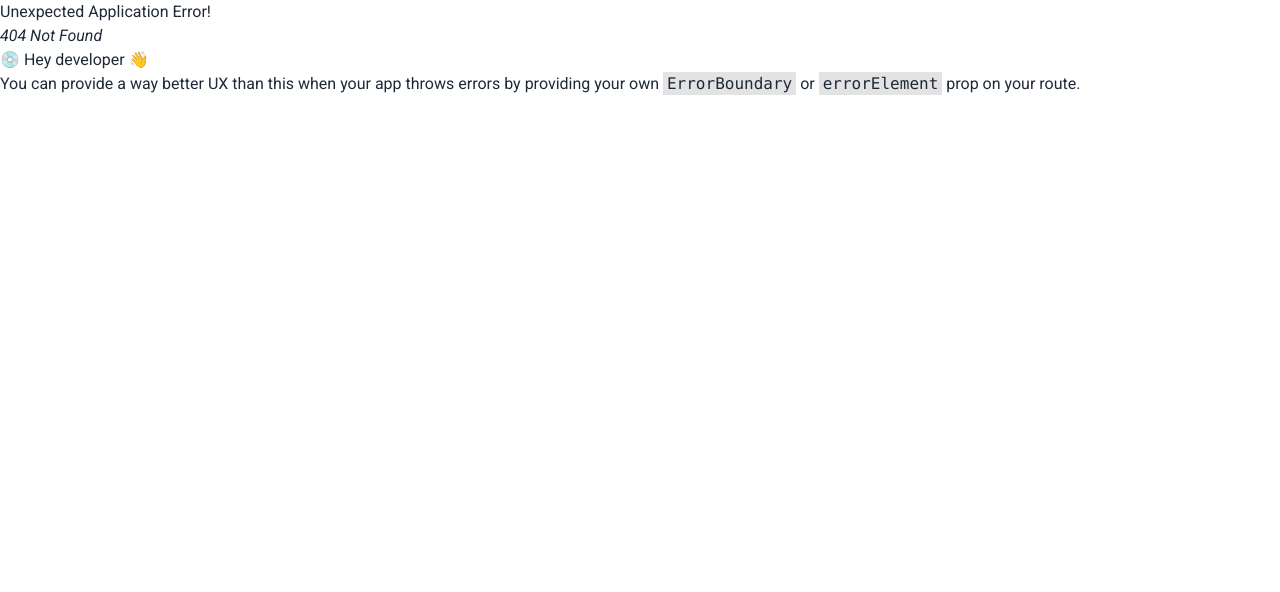
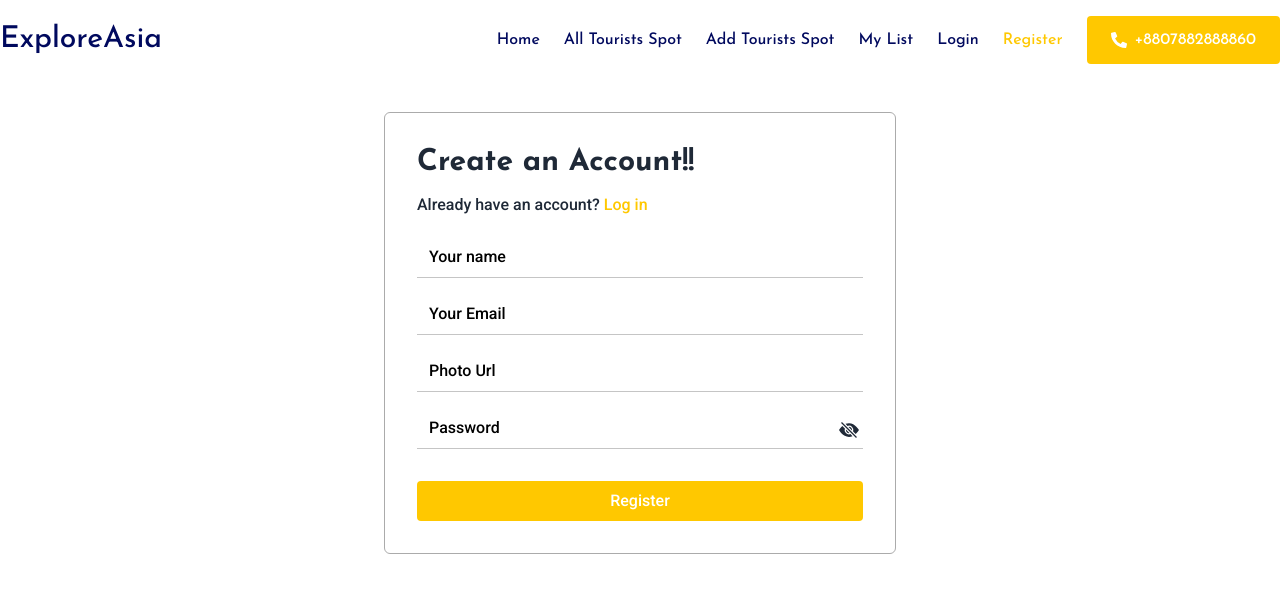
Before and after one commit to kamruzzamanbayezid/A10-tourism-management-website-client, a React (Vite) app: page /register in a window 1280 px wide. Before the commit this address had no page. Shown: the top 592 px of the page. Built offline with nearby package versions, Linux system fonts and the light colour scheme.

Commit message:
added register page

```diff
--- a/package.json
+++ b/package.json
@@ -13,6 +13,8 @@
     "firebase": "^10.12.2",
     "react": "^18.3.1",
     "react-dom": "^18.3.1",
+    "react-hook-form": "^7.52.0",
+    "react-hot-toast": "^2.4.1",
     "react-icons": "^5.2.1",
     "react-router-dom": "^6.23.1"
   },
--- /dev/null
+++ b/src/Components/CommonButton/CommonButton.jsx
@@ -0,0 +1,20 @@
+import PropTypes from 'prop-types';
+
+const CommonButton = ({ text, width = '100px', height = '40px' }) => {
+      return (
+            <div>
+                  <button style={{
+                        width: `${width}`,
+                        height: `${height}`
+                  }} className='text-white common-bg rounded text-base font-medium'>{text}</button>
+            </div >
+      );
+};
+
+CommonButton.propTypes = {
+      text: PropTypes.string,
+      width: PropTypes.string,
+      height: PropTypes.string
+};
+
+export default CommonButton;
--- /dev/null
+++ b/src/Pages/Register/Register.jsx
@@ -0,0 +1,86 @@
+import { Link } from "react-router-dom";
+import { useForm } from "react-hook-form";
+import toast from "react-hot-toast";
+import { BsEyeFill, BsEyeSlashFill } from "react-icons/bs";
+import { useState } from "react";
+import CommonButton from "../../Components/CommonButton/CommonButton";
+// import CommonButton from "../../Components/CommonButton/CommonButton";
+// import SocialLogin from ../../Components/SocialLogin/SocialLogin";
+
+const Register = () => {
+
+      const [showPassword, setShowPassword] = useState(false);
+
+      // using react hook form
+      const { register, handleSubmit, formState: { errors } } = useForm()
+      const onSubmit = (data) => {
+            const { name, email, url, password } = data;
+
+            // validation
+            if (password.length < 6) {
+                  return toast.error('Password must have at least 6 character or more!!')
+            }
+            if (!/[A-Z]/.test(password)) {
+                  return toast.error('Password should have at least one uppercase letter!!')
+            }
+            if (!/[a-z]/.test(password)) {
+                  return toast.error('Password should have at least one lowercase letter!!')
+            }
+
+      }
+
+      return (
+            <div>
+                  <div className="w-full mx-auto max-w-xl rounded-md sm:p-8  dark:text-gray-800">
+                        <div className="border border-[#ABABAB] bg-[#ffffff33] rounded-md p-8">
+                              <h2 className="mb-3 text-3xl font-bold font-josefin">Create an Account!!</h2>
+                              <p className="text-base font-medium  dark:text-gray-600 mb-5">Already have an account?
+                                    <Link to='/login' rel="noopener noreferrer" className="focus:underline hover:underline text-yellow"> Log in</Link>
+                              </p>
+
+                              <form onSubmit={handleSubmit(onSubmit)} className="space-y-8 ">
+                                    <div className="space-y-4">
+                                          <div className="space-y-2">
+                                                <input type="text" name="name" id="name" placeholder="Your name" className="w-full px-3 py-2 border-b border-[#C5C5C5] dark:border-gray-300 dark:bg-gray-50 dark:text-gray-800 focus:dark:border-violet-600 placeholder:text-[#000000] placeholder:text-base placeholder:font-medium outline-none"
+                                                      {...register("name", { required: true })}
+                                                />
+                                                {errors.name && <span className="text-red-600">This field is required</span>}
+                                          </div>
+                                          <div className="space-y-2">
+
+                                                <input type="email" name="email" id="email" placeholder="Your Email" className="w-full px-3 py-2 border-b border-[#C5C5C5] dark:border-gray-300 dark:bg-gray-50 dark:text-gray-800 focus:dark:border-violet-600 placeholder:text-[#000000] placeholder:text-base placeholder:font-medium outline-none"
+                                                      {...register("email", { required: true })}
+                                                />
+                                                {errors.email && <span className="text-red-600">This field is required</span>}
+                                          </div>
+                                          <div className="space-y-2">
+
+                                                <input type="url" name="photoUrl" id="photoUrl" placeholder="Photo Url" className="w-full px-3 py-2 border-b border-[#C5C5C5] dark:border-gray-300 dark:bg-gray-50 dark:text-gray-800 focus:dark:border-violet-600 placeholder:text-[#000000] placeholder:text-base placeholder:font-medium outline-none"
+                                                      {...register("url", { required: true })}
+                                                />
+                                                {errors.url && <span className="text-red-600">This field is required</span>}
+                                          </div>
+                                          <div className="space-y-2 relative">
+                                                <input type={`${showPassword ? 'text' : 'password'}`} name="password" id="password" placeholder="Password" className="w-full px-3 py-2 border-b border-[#C5C5C5] dark:border-gray-300 dark:bg-gray-50 dark:text-gray-800 focus:dark:border-violet-600 placeholder:text-[#000000] placeholder:text-base placeholder:font-medium outline-none"
+                                                      {...register("password", { required: true })}
+                                                />
+                                                {/* show password functionality */}
+                                                <span onClick={() => setShowPassword(!showPassword)} className="absolute top-1 right-1 cursor-pointer">{showPassword ? <BsEyeFill className="common-color text-xl" />
+                                                      :
+                                                      <BsEyeSlashFill className="common-color text-xl" />}
+                                                </span>
+                                                {errors.password && <span className="text-red-600">This field is required</span>}
+                                          </div>
+                                    </div>
+                                    <CommonButton text='Register' width="100%" />
+                              </form>
+                        </div>
+
+
+
+                  </div>
+            </div>
+      );
+};
+
+export default Register;
--- a/src/Routs/Router.jsx
+++ b/src/Routs/Router.jsx
@@ -1,6 +1,7 @@
 import { createBrowserRouter } from "react-router-dom";
 import MainLayout from "../Layouts/MainLayout";
 import Home from "../Pages/Home/Home";
+import Register from "../Pages/Register/Register";
 
 
 const router = createBrowserRouter([
@@ -11,6 +12,10 @@ const router = createBrowserRouter([
                   {
                         path: '/',
                         element: <Home />
+                  },
+                  {
+                        path: '/register',
+                        element: <Register />
                   }
             ]
       }
--- a/src/config/Firebase.config.jsx
+++ b/src/config/Firebase.config.jsx
@@ -1,9 +1,6 @@
-// Import the functions you need from the SDKs you need
 import { initializeApp } from "firebase/app";
-// TODO: Add SDKs for Firebase products that you want to use
-// https://firebase.google.com/docs/web/setup#available-libraries
+import { getAuth } from "firebase/auth";
 
-// Your web app's Firebase configuration
 const firebaseConfig = {
       apiKey: import.meta.env.VITE_APIKEY,
       authDomain: import.meta.env.VITE_AUTHDOMAIN,
@@ -15,5 +12,8 @@ const firebaseConfig = {
 
 // Initialize Firebase
 const app = initializeApp(firebaseConfig);
+const auth = getAuth(app);
 
-export default app;
+
+
+export default auth;
--- a/src/main.jsx
+++ b/src/main.jsx
@@ -6,6 +6,8 @@ import router from './Routs/Router.jsx'
 
 ReactDOM.createRoot(document.getElementById('root')).render(
   <React.StrictMode>
-    <RouterProvider router={router}/>
+
+      <RouterProvider router={router} />
+
   </React.StrictMode>,
 )
```
Also changed, not shown: 1 other file (tests, documents, lock files or other folders).
